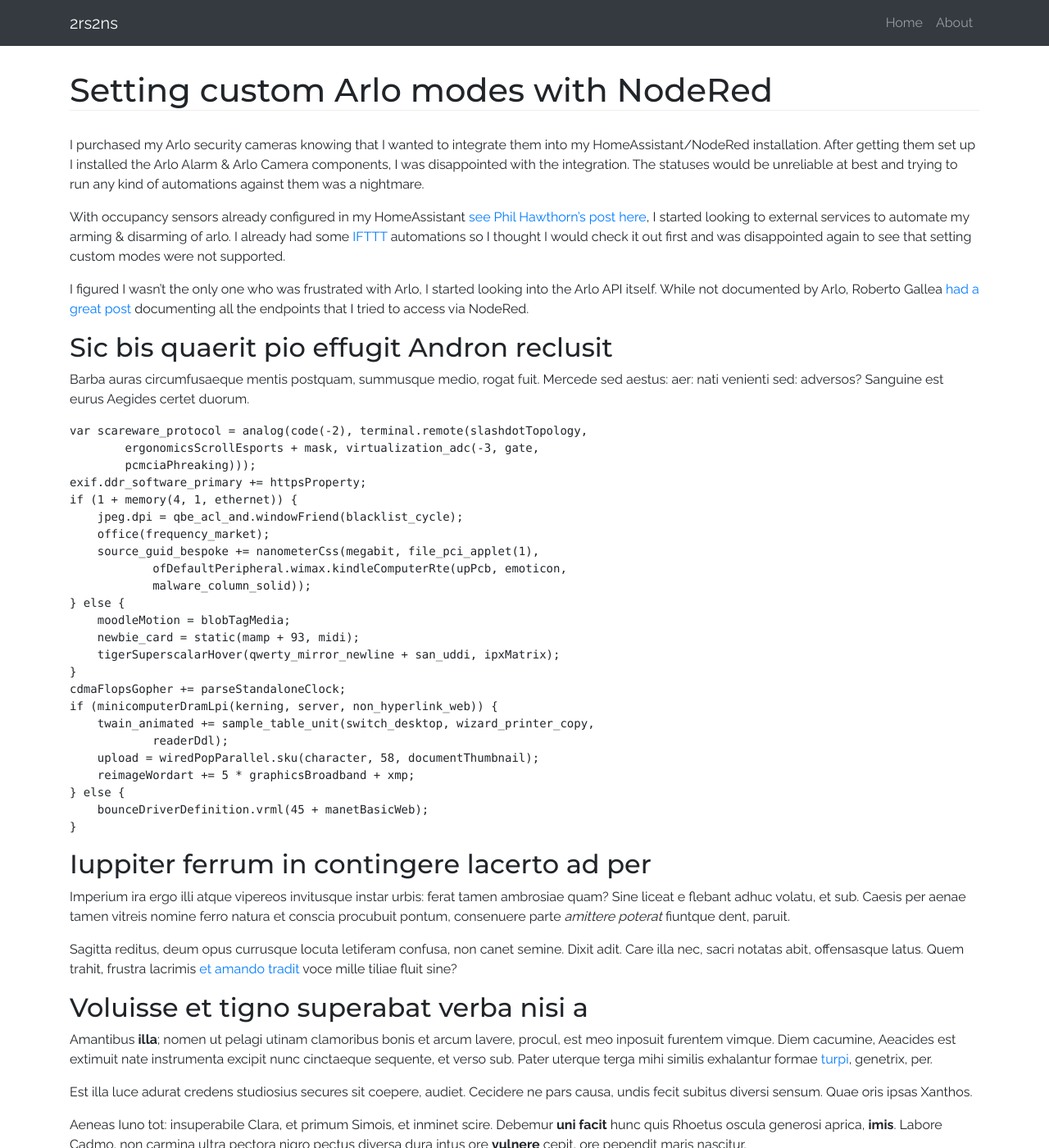
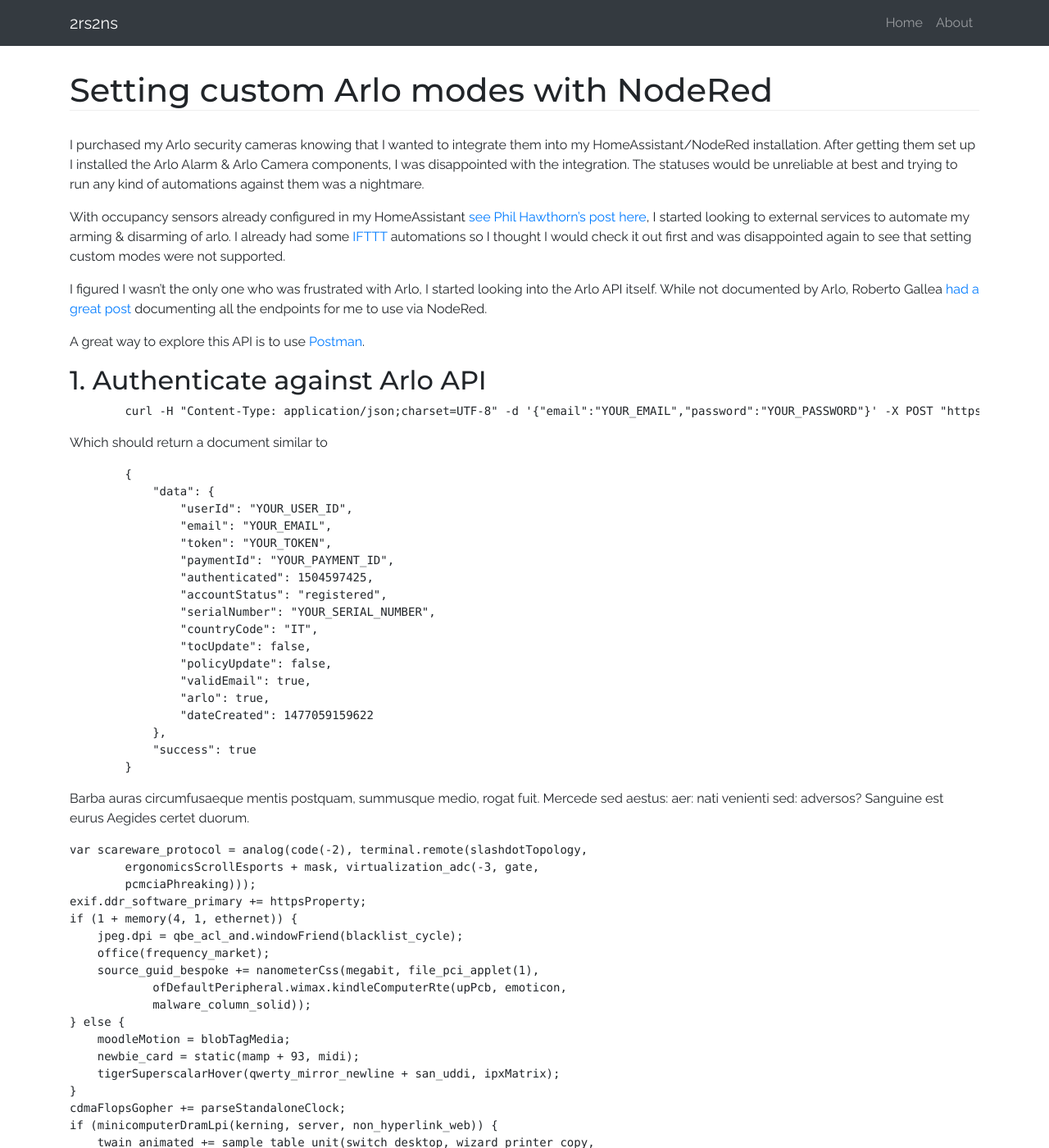
Before and after one commit to godloth/2rs2ns, a Jekyll site: the page built from _posts/2018-12-13-setting-custom-arlo-mode-with-node-red.md, in a window 1280 px wide and 1400 px high. Shown: the whole window at 82% size. Built offline with Jekyll 4.4.1, drawn with Linux system fonts in a browser that asks for light colours; nearby versions of some CDN libraries.

Commit message:
updating post

````diff
--- a/_posts/2018-12-13-setting-custom-arlo-mode-with-node-red.md
+++ b/_posts/2018-12-13-setting-custom-arlo-mode-with-node-red.md
@@ -14,9 +14,35 @@
 that setting custom modes were not supported.
 
 I figured I wasn't the only one who was frustrated with Arlo, I started looking into the Arlo API itself. While not documented by Arlo, Roberto Gallea [had a great post](https://www.robertogallea.com/blog/netgear-arlo-api) documenting all the endpoints
-that I tried to access via NodeRed.
+for me to use via NodeRed.
 
-## Sic bis quaerit pio effugit Andron reclusit
+A great way to explore this API is to use [Postman](https://www.getpostman.com/).
+
+## 1. Authenticate against Arlo API
+```
+	curl -H "Content-Type: application/json;charset=UTF-8" -d '{"email":"YOUR_EMAIL","password":"YOUR_PASSWORD"}' -X POST "https://arlo.netgear.com/hmsweb/login/v2"
+```
+Which should return a document similar to
+```
+	{
+	    "data": {
+	        "userId": "YOUR_USER_ID",
+	        "email": "YOUR_EMAIL",
+	        "token": "YOUR_TOKEN",
+	        "paymentId": "YOUR_PAYMENT_ID",
+	        "authenticated": 1504597425,
+	        "accountStatus": "registered",
+	        "serialNumber": "YOUR_SERIAL_NUMBER",
+	        "countryCode": "IT",
+	        "tocUpdate": false,
+	        "policyUpdate": false,
+	        "validEmail": true,
+	        "arlo": true,
+	        "dateCreated": 1477059159622
+	    },
+	    "success": true
+	}
+```
 
 Barba auras circumfusaeque mentis postquam, summusque medio, rogat fuit. Mercede
 sed aestus: aer: nati venienti sed: adversos? Sanguine est eurus Aegides certet
````
